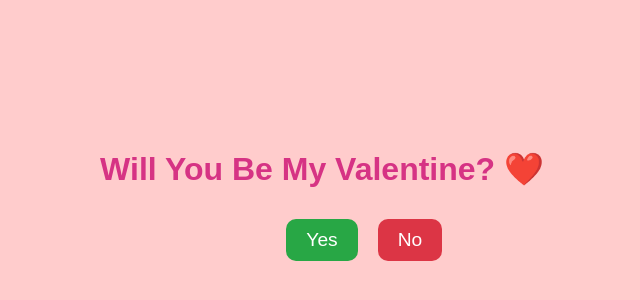
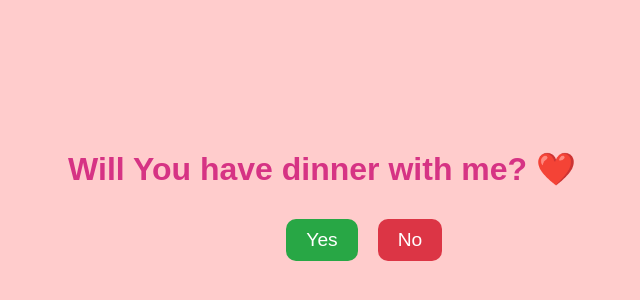
Before and after one commit to charan317/dinner, a plain HTML site: page index.html in a window 1280 px wide. Shown: the part 42-342 px from the top of the page, without its empty margins (318-958 px from the left). Drawn offline with Linux system fonts and the light colour scheme.

Commit message:
Update index.html

```diff
--- a/index.html
+++ b/index.html
@@ -43,7 +43,7 @@
 </head>
 <body>
     <div class="container">
-        <h1>Will You Be My Valentine? ❤️</h1>
+        <h1>Will You have dinner with me? ❤️</h1>
         <div class="buttons">
             <button class="btn yes" onclick="showLove()">Yes</button>
             <button class="btn no" onmouseover="moveButton(this)">No</button>
```
